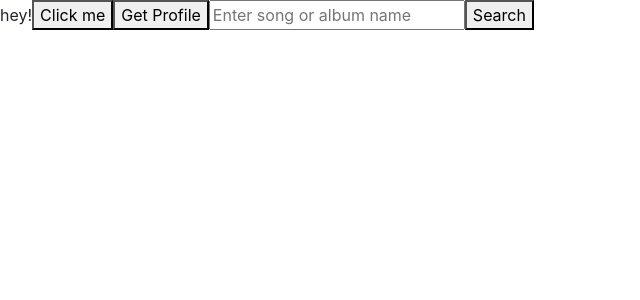
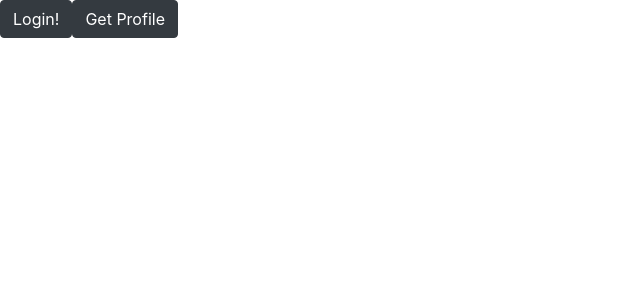
Before and after one commit to romitkarmakar/theapirepository, a Next.js app: page /spotify in a window 1280 px wide. Shown: the top 300 px of the page, without its empty margins (0-640 px from the left). Built offline with nearby package versions, Linux system fonts and the light colour scheme.

Commit message:
[ADD] Bootstrap and functionality

```diff
--- a/pages/spotify.js
+++ b/pages/spotify.js
@@ -9,8 +9,8 @@ class spotify extends Component {
     this.state = {
       profile: null,
       query: "",
-      albums: [],
-      tracks: []
+      tracks: [],
+      logged_in: false
     };
 
     this.myProfile = this.myProfile.bind(this);
@@ -40,6 +40,7 @@ class spotify extends Component {
         .then(res => {
           localStorage.spotifyaccessToken = res.data.access_token;
           localStorage.spotifyrefreshToken = res.data.refresh_token;
+          this.setState({ logged_in: true });
         })
         .catch(res => res.data);
     }
@@ -86,7 +87,6 @@ class spotify extends Component {
       })
       .then(res => {
         this.setState({
-          albums: res.data.albums.items,
           tracks: res.data.tracks.items
         });
       })
@@ -94,7 +94,9 @@ class spotify extends Component {
   };
 
   render() {
-    let data = null;
+    let data = null,
+      bar = null,
+      log_button = null;
     if (this.state.profile != null) {
       data = (
         <div>
@@ -105,30 +107,57 @@ class spotify extends Component {
     } else {
       data = <div></div>;
     }
+    if (this.state.logged_in)
+      bar = (
+        <div>
+          <input
+            value={this.state.query}
+            onChange={e => this.setState({ query: e.target.value })}
+            placeholder="Enter song or album name"
+          ></input>
+          <button
+            onClick={this.findQuery}
+            type="button"
+            className="btn btn-dark"
+          >
+            Search
+          </button>
+        </div>
+      );
+    else bar = <p />;
+    if (!this.state.logged_in)
+      if (!this.state.logged_in)
+        log_button = (
+          <button onClick={this.login} type="button" className="btn btn-dark">
+            Login!
+          </button>
+        );
+      else log_button = <p />;
     return (
       <div>
-        hey!
-        <button onClick={this.login}>Click me</button>
-        <button onClick={this.myProfile}>Get Profile</button>
-        <input
-          value={this.state.query}
-          onChange={e => this.setState({ query: e.target.value })}
-          placeholder="Enter song or album name"
-        ></input>
-        <button onClick={this.findQuery}>Search</button>
+        {log_button}
+        <button onClick={this.myProfile} type="button" className="btn btn-dark">
+          Get Profile
+        </button>
+        {bar}
         {data}
         {this.state.tracks.map(song => {
           return (
-            <div>
-              <img src={song.album.images[0].url}></img>
-              <span>{song.album.name}</span>
-              <p>Released in: {song.album.release_date}</p>
-              <p>
-                Sung by:
+            <div className="alert alert-info">
+              <h4 className="alert-heading">{song.album.name}</h4>
+              <img
+                src={song.album.images[0].url}
+                height="200"
+                width="200"
+              ></img>
+              <hr />
+              <p className="mb-0">Released in: {song.album.release_date}</p>
+              Sung by:
+              <ul>
                 {song.album.artists.map(artist => (
-                  <span>{artist.name}</span>
+                  <li className="mb-0">{artist.name}</li>
                 ))}
-              </p>
+              </ul>
             </div>
           );
         })}
```
